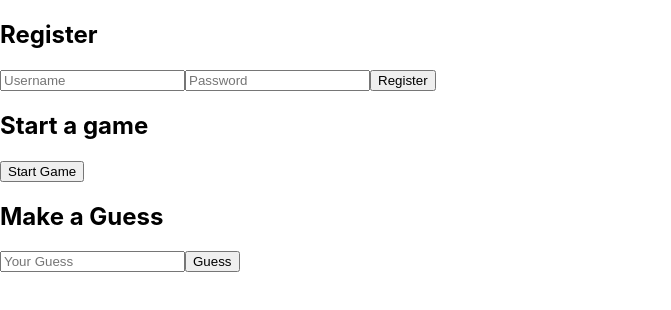
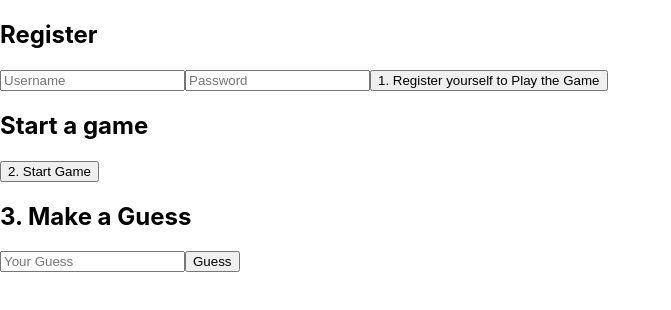
Before and after one commit to esener303/frontend-app, a React (Create React App) app: page / in a window 1280 px wide. Shown: the top 310 px of the page, without its empty margins (0-671 px from the left). Built offline with nearby package versions, Linux system fonts and the light colour scheme.

Commit message:
notification update

```diff
--- a/src/App.js
+++ b/src/App.js
@@ -36,18 +36,18 @@ const App = () => {
         <h2>Register</h2>
         <input value={username} onChange={e => setUsername(e.target.value)} placeholder="Username" />
         <input value={password} onChange={e => setPassword(e.target.value)} placeholder="Password" type="password" />
-        <button onClick={register}>Register</button>
+        <button onClick={register}>1. Register yourself to Play the Game</button>
         {token && <p>You have been register successfully!</p>}
       </div>
 
       <div>
         <h2>Start a game</h2>
-        <button onClick={startGame}>Start Game</button>
+        <button onClick={startGame}>2. Start Game</button>
         {gameId && <p>Your game ID: {gameId}, so now provide the your guess number down below please.</p>}
       </div>
 
       <div>
-        <h2>Make a Guess</h2>
+        <h2>3. Make a Guess</h2>
         <input value={guess} onChange={e => setGuess(e.target.value)} placeholder="Your Guess" />
         <button onClick={makeGuess}>Guess</button>
         {message && <p>{message}</p>}
```
